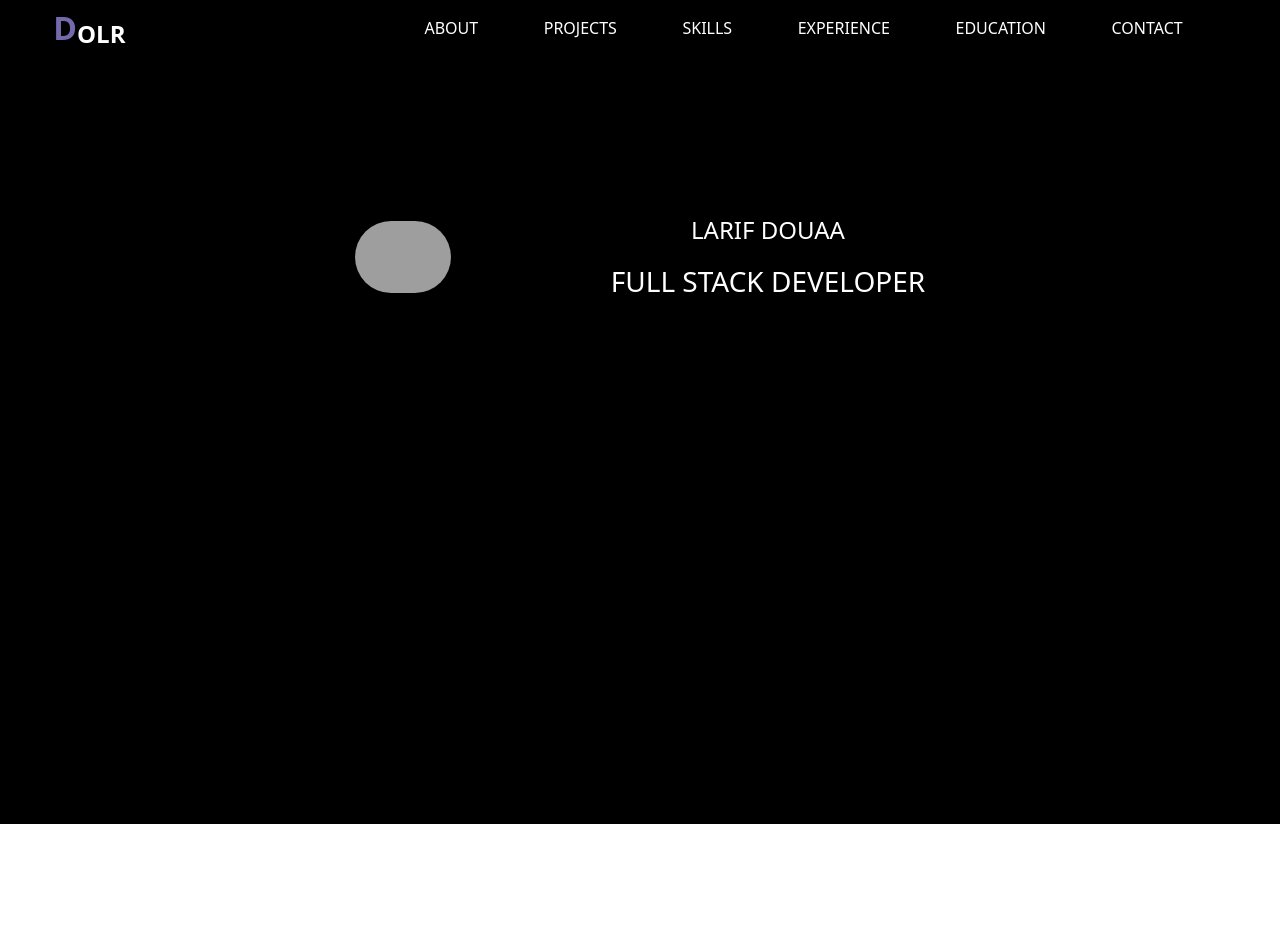
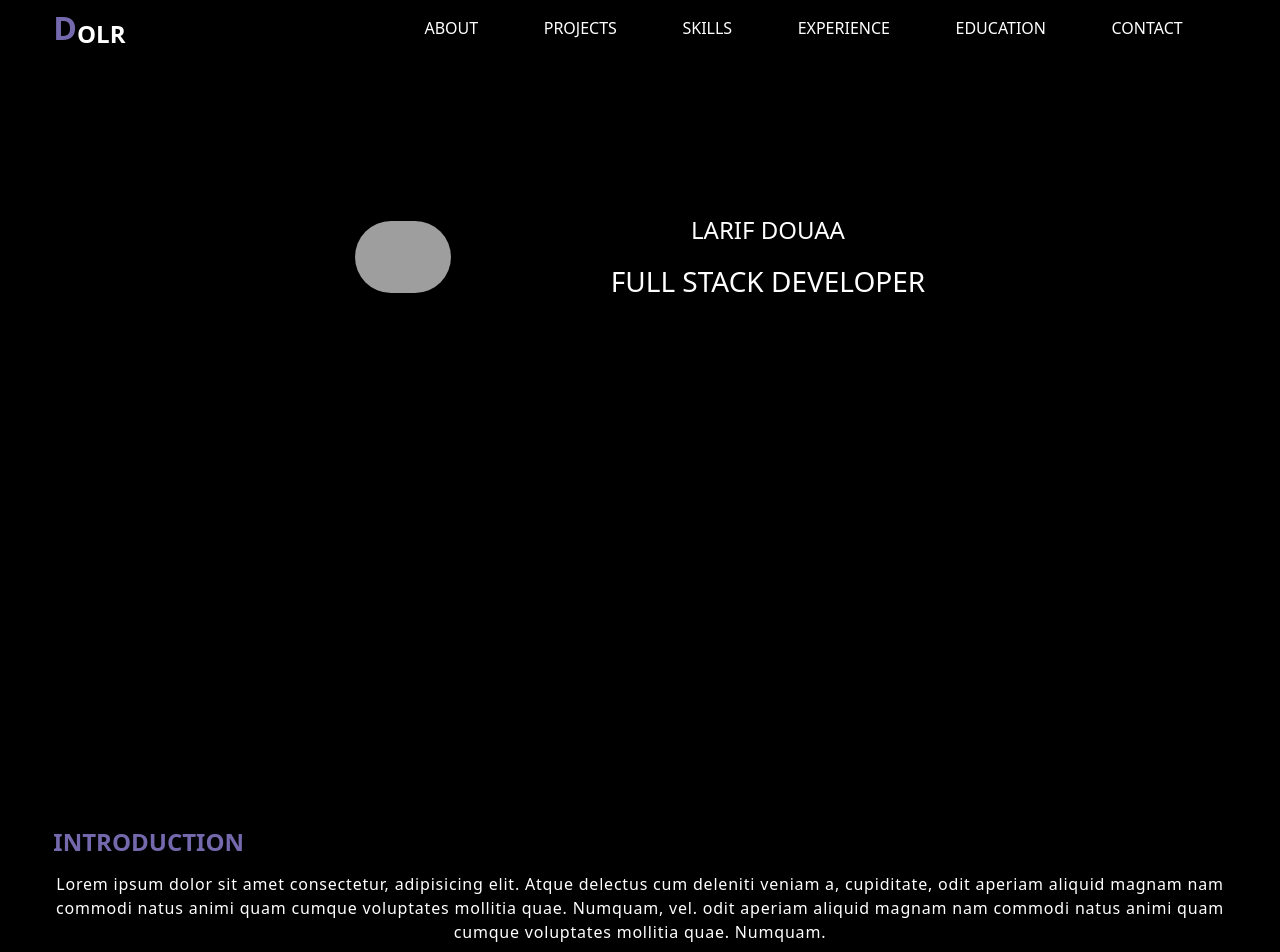
Before and after one commit to Douaa19/MyPortfolio24, a React (Create React App) app: page / in a window 1280 px wide. Shown: the top 952 px of the page. Before the commit the page ends 824 px from the top, so only its background shows below. Built offline with nearby package versions, Linux system fonts and the light colour scheme; grey boxes are pictures that could not be loaded.

Commit message:
AboutSection

```diff
--- a/src/components/layout/Introduction.js
+++ b/src/components/layout/Introduction.js
@@ -1,9 +1,24 @@
-import React from 'react'
+import React from "react";
 
 function Introduction() {
   return (
-    <div>Introduction</div>
-  )
+    <div className="w-11/12">
+      <div className="w-full py-4">
+        <h1 className="text-main uppercase text-start md:text-24 ssm:text-18 font-bold py-4">
+          introduction
+        </h1>
+        <div className="text-white md:text-16 ssm:text-12 font-normal text-center ">
+          <p className="tracking-wider">
+            Lorem ipsum dolor sit amet consectetur, adipisicing elit. Atque
+            delectus cum deleniti veniam a, cupiditate, odit aperiam aliquid
+            magnam nam commodi natus animi quam cumque voluptates mollitia quae.
+            Numquam, vel. odit aperiam aliquid magnam nam commodi natus animi
+            quam cumque voluptates mollitia quae. Numquam.
+          </p>
+        </div>
+      </div>
+    </div>
+  );
 }
 
-export default Introduction
+export default Introduction;
--- a/src/components/layout/NavBar.js
+++ b/src/components/layout/NavBar.js
@@ -17,14 +17,14 @@ function NavBar() {
         <span className="text-main uppercase text-32 font-bold">d</span>
         <span className="text-white uppercase text-24 font-bold">olr</span>
       </div>
-      <div className="md:w-8/12 flex justify-end md:relative absolute right-8 ">
+      <div className="md:w-8/12 flex justify-end md:relative absolute right-8 ssm:fixed md:relative">
         <div className="flex justify-between items-end w-full ssm:flex-col md:flex-row">
           {myList.map((link, index) => (
             <>
               <a
                 key={index}
                 href={`#${link.link}`}
-                className="uppercase px-2 py-0 ssm:py-2 md:mx-2 relative text-white lg:text-16 md:14 md:link sm:text-12 flex items-center md:transition-none md:hover:-translate-x-0 ssm:transition ssm:duration-500 ssm:ease-in-out ssm:hover:-translate-x-4">
+                className="uppercase px-2 py-0 ssm:py-2 md:mx-2 relative text-white lg:text-16 md:14 hover:text-main sm:text-12 flex items-center ssm:transition ssm:duration-500 ssm:ease-in-out ssm:hover:-translate-x-4 md:hover:-translate-y-1 md:hover:-translate-x-0 ssm:hover:-translate-y-0">
                 {link.name}
               </a>
             </>
--- a/src/output.css
+++ b/src/output.css
@@ -562,6 +562,11 @@ video {
   margin-bottom: 1rem;
 }
 
+.my-2 {
+  margin-top: 0.5rem;
+  margin-bottom: 0.5rem;
+}
+
 .mb-3 {
   margin-bottom: 0.75rem;
 }
@@ -642,12 +647,26 @@ video {
   padding-bottom: 0px;
 }
 
+.py-2 {
+  padding-top: 4px;
+  padding-bottom: 4px;
+}
+
+.py-4 {
+  padding-top: 12px;
+  padding-bottom: 12px;
+}
+
 .pt-2 {
   padding-top: 4px;
 }
 
 .text-center {
   text-align: center;
+}
+
+.text-start {
+  text-align: start;
 }
 
 .text-24 {
@@ -662,12 +681,24 @@ video {
   font-size: 32px;
 }
 
+.text-16 {
+  font-size: 16px;
+}
+
 .font-bold {
   font-weight: 600;
 }
 
+.font-normal {
+  font-weight: 400;
+}
+
 .uppercase {
   text-transform: uppercase;
+}
+
+.tracking-wider {
+  letter-spacing: 0.05em;
 }
 
 .text-main {
@@ -715,7 +746,20 @@ a.link:hover:after {
   }
 }
 
+.hover\:text-main:hover {
+  --tw-text-opacity: 1;
+  color: rgb(116 105 173 / var(--tw-text-opacity));
+}
+
 @media (min-width: 320px) {
+  .ssm\:fixed {
+    position: fixed;
+  }
+
+  .ssm\:h-screen {
+    height: 100vh;
+  }
+
   .ssm\:flex-col {
     flex-direction: column;
   }
@@ -723,6 +767,14 @@ a.link:hover:after {
   .ssm\:py-2 {
     padding-top: 4px;
     padding-bottom: 4px;
+  }
+
+  .ssm\:text-12 {
+    font-size: 12px;
+  }
+
+  .ssm\:text-18 {
+    font-size: 18px;
   }
 
   .ssm\:transition {
@@ -752,6 +804,21 @@ a.link:hover:after {
 
   .ssm\:hover\:-translate-x-4:hover {
     --tw-translate-x: -1rem;
+    transform: translate(var(--tw-translate-x), var(--tw-translate-y)) rotate(var(--tw-rotate)) skewX(var(--tw-skew-x)) skewY(var(--tw-skew-y)) scaleX(var(--tw-scale-x)) scaleY(var(--tw-scale-y));
+  }
+
+  .ssm\:hover\:-translate-y-4:hover {
+    --tw-translate-y: -1rem;
+    transform: translate(var(--tw-translate-x), var(--tw-translate-y)) rotate(var(--tw-rotate)) skewX(var(--tw-skew-x)) skewY(var(--tw-skew-y)) scaleX(var(--tw-scale-x)) scaleY(var(--tw-scale-y));
+  }
+
+  .ssm\:hover\:-translate-x-0:hover {
+    --tw-translate-x: -0px;
+    transform: translate(var(--tw-translate-x), var(--tw-translate-y)) rotate(var(--tw-rotate)) skewX(var(--tw-skew-x)) skewY(var(--tw-skew-y)) scaleX(var(--tw-scale-x)) scaleY(var(--tw-scale-y));
+  }
+
+  .ssm\:hover\:-translate-y-0:hover {
+    --tw-translate-y: -0px;
     transform: translate(var(--tw-translate-x), var(--tw-translate-y)) rotate(var(--tw-rotate)) skewX(var(--tw-skew-x)) skewY(var(--tw-skew-y)) scaleX(var(--tw-scale-x)) scaleY(var(--tw-scale-y));
   }
 
@@ -796,6 +863,14 @@ a.link:hover:after {
     justify-content: space-between;
   }
 
+  .md\:text-16 {
+    font-size: 16px;
+  }
+
+  .md\:text-24 {
+    font-size: 24px;
+  }
+
   .md\:transition {
     transition-property: color, background-color, border-color, text-decoration-color, fill, stroke, opacity, box-shadow, transform, filter, -webkit-backdrop-filter;
     transition-property: color, background-color, border-color, text-decoration-color, fill, stroke, opacity, box-shadow, transform, filter, backdrop-filter;
@@ -812,6 +887,16 @@ a.link:hover:after {
     --tw-translate-x: -0px;
     transform: translate(var(--tw-translate-x), var(--tw-translate-y)) rotate(var(--tw-rotate)) skewX(var(--tw-skew-x)) skewY(var(--tw-skew-y)) scaleX(var(--tw-scale-x)) scaleY(var(--tw-scale-y));
   }
+
+  .md\:hover\:-translate-y-4:hover {
+    --tw-translate-y: -1rem;
+    transform: translate(var(--tw-translate-x), var(--tw-translate-y)) rotate(var(--tw-rotate)) skewX(var(--tw-skew-x)) skewY(var(--tw-skew-y)) scaleX(var(--tw-scale-x)) scaleY(var(--tw-scale-y));
+  }
+
+  .md\:hover\:-translate-y-1:hover {
+    --tw-translate-y: -0.25rem;
+    transform: translate(var(--tw-translate-x), var(--tw-translate-y)) rotate(var(--tw-rotate)) skewX(var(--tw-skew-x)) skewY(var(--tw-skew-y)) scaleX(var(--tw-scale-x)) scaleY(var(--tw-scale-y));
+  }
 }
 
 @media (min-width: 950px) {
```
